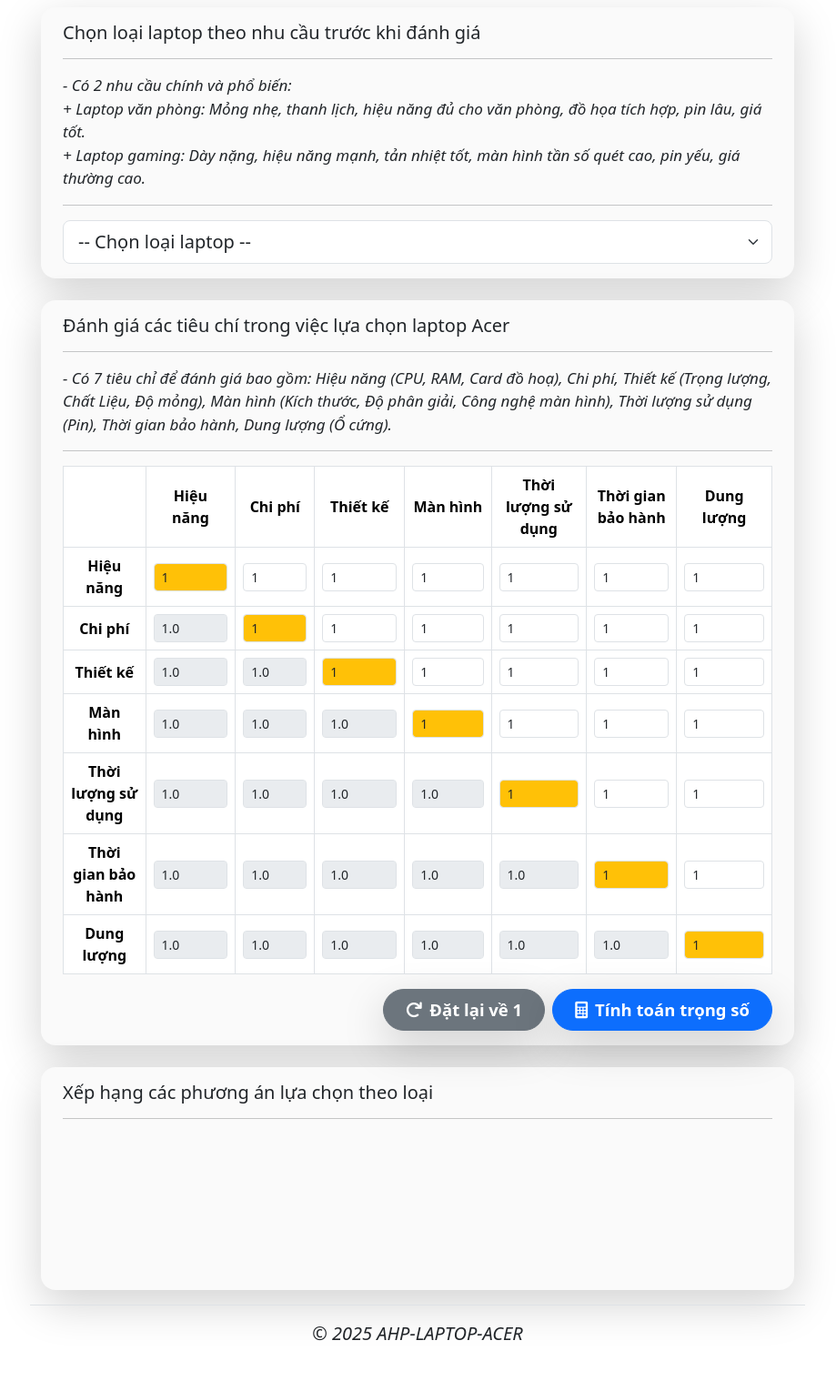
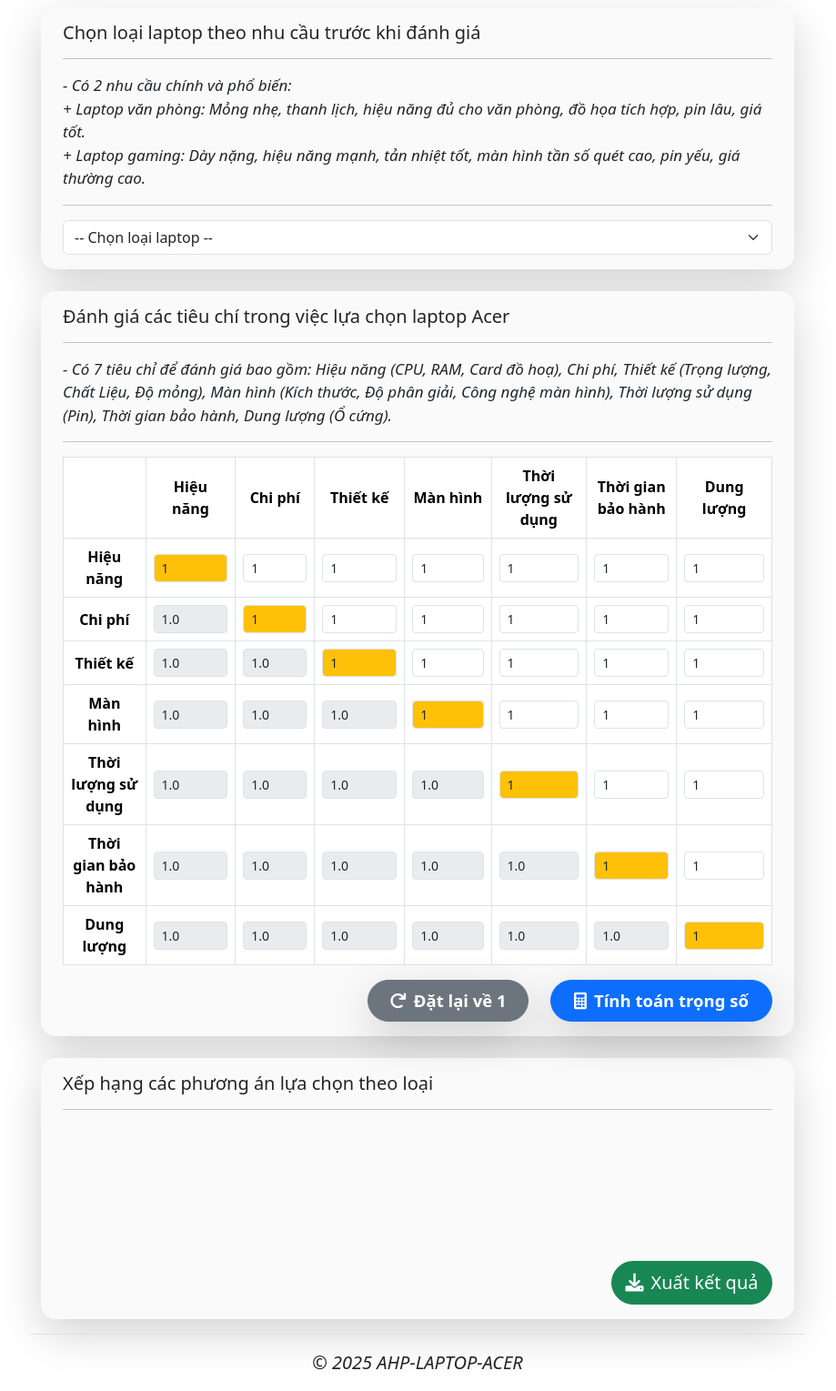
Before and after one commit to lamvinhkien/ahp-laptop, a Flask app: page / in a window 1280 px wide. Shown: the part 80-1609 px from the top of the page at 91% size, without its empty margins (181-1100 px from the left). Before the commit the page ends 1554 px from the top, so only its background shows below. Run offline with Flask 3, Linux system fonts and the light colour scheme; data comes from the database, SQL or seed files in the repository; a map, chart or similar area stays blank; parts of the project's set-up code (start-up, migrations or seed data) failed here and were passed over.

Commit message:
reponsive

```diff
--- a/app/templates/base.html
+++ b/app/templates/base.html
@@ -25,9 +25,9 @@
 </head>
 
 <body>
-  <div class="container px-5">
-    <div class="container px-5">
-      <div class="container px-5" style="min-height: 630px;">
+  <div class="container-lg px-lg-5">
+    <div class="container-lg px-lg-5">
+      <div class="container-lg px-lg-5" style="min-height: 630px;">
         <nav class="navbar navbar-expand-lg bg-body-tertiary">
           <div class="container-fluid">
             <a class="navbar-brand" href="#">AHP LAPTOP ACER</a>
--- a/app/templates/home.html
+++ b/app/templates/home.html
@@ -5,7 +5,7 @@ So sánh tiêu chí
 {% endblock %}
 
 {% block content %}
-<div class="container">
+<div class="container-lg">
     <div class="py-3 px-4 shadow-lg rounded-4" style="background-color: rgb(250, 250, 250);">
         <h5 class="">Chọn loại laptop theo nhu cầu trước khi đánh giá</h5>
         <hr/>
@@ -20,7 +20,7 @@ So sánh tiêu chí
         </div>
         <hr/>
         <form method="POST" action="{{ url_for('main.home_page') }}">
-            <select class="form-select form-select-lg" id="laptopType" name="selected_laptop_type_id" onchange="this.form.submit()">
+            <select class="form-select" id="laptopType" name="selected_laptop_type_id" onchange="this.form.submit()">
                 <option value="">-- Chọn loại laptop --</option>
                 {% for laptop_type in laptop_types %}
                 <option value="{{ laptop_type.id }}" {% if selected_laptop_type and selected_laptop_type.id|string == laptop_type.id|string %}selected{% endif %}>
@@ -81,11 +81,15 @@ So sánh tiêu chí
                     </tbody>
                 </table>
             </div>
-            <div class="d-flex justify-content-end gap-2">
-                <button type="button" class="btn btn-secondary fw-bold rounded-pill shadow-lg px-4 py-2"
-                        style="font-size: 18.5px;" id="resetMatrixToOne"><i class="fas fa-redo me-2"></i>Đặt lại về 1</button>
-                <button type="submit" class="btn btn-primary fw-bold rounded-pill shadow-lg px-4 py-2"
-                        style="font-size: 18.5px;" id="calculateButton"><i class="fas fa-calculator me-2"></i>Tính toán trọng số</button>
+            <div class="row justify-content-end">
+                <div class="col-lg-3 col-12">
+                    <button type="button" class="btn btn-secondary fw-bold rounded-pill shadow-lg px-2 py-2 w-100"
+                    style="font-size: 18.5px;" id="resetMatrixToOne"><i class="fas fa-redo me-2"></i>Đặt lại về 1</button>
+                </div>
+                <div class="col-lg-4 col-12">
+                    <button type="submit" class="btn btn-primary fw-bold rounded-pill shadow-lg px-2 py-2 w-100 mt-lg-0 mt-2"
+                    style="font-size: 18.5px;" id="calculateButton"><i class="fas fa-calculator me-2"></i>Tính toán trọng số</button>
+                </div>
             </div>
         </form>
     </div>
@@ -94,8 +98,8 @@ So sánh tiêu chí
     <div class="py-3 px-4 shadow-lg rounded-4 mt-4" style="background-color: rgb(250, 250, 250);">
         <h5 class="">Kết quả trọng số các tiêu chí sau khi đánh giá</h5>
         <hr/>
-        <div class="d-flex">
-            <div class="w-100">
+        <div class="row">
+            <div class="col-lg-6 col-12">
                 <div class="table-responsive">
                     <table class="table table-bordered table-hover">
                         <thead>
@@ -134,8 +138,8 @@ So sánh tiêu chí
                     {% endif %}
                 </div>
             </div>
-            <div class="">
-                <div style="width: 460px; height: 460px;">
+            <div class="col-lg-6 col-12">
+                <div class="d-flex justify-content-center" style="width: 100%; height: 100%;">
                     <canvas id="criteriaPieChart"></canvas>
                 </div>
             </div>
@@ -147,14 +151,21 @@ So sánh tiêu chí
         <h5 class="">Xếp hạng các phương án lựa chọn theo loại {% if selected_laptop_type %} {{ selected_laptop_type.name }} {% endif %}</h5>
         <hr/>
         <div class="d-flex justify-content-center">
-            <div style="width: 100%;">
+            <div style="width: 100%; height: 100%;">
                 <div class="d-flex justify-content-center">
                     <div id="alternativeMismatchWarning" class="alert alert-danger" style="display: none;">
                         <i class="fas fa-exclamation-triangle me-2"></i>
                         Vui lòng kiểm tra lại đánh giá các ma trận so sánh cặp các phương án theo từng tiêu chí.
                     </div>
                 </div>
-                <canvas id="alternativesBarChart"></canvas>
+                <div class="d-flex justify-content-center">
+                    <canvas id="alternativesBarChart"></canvas>
+                </div>
+            </div>
+        </div>
+        <div class="row justify-content-lg-end">
+            <div class="col-lg-3 col-12">
+                <button class="btn btn-lg btn-success w-100 rounded-pill px-2 py-2"><i class="fa-solid fa-download me-2 mt-1"></i>Xuất kết quả</button>
             </div>
         </div>
     </div>
```
